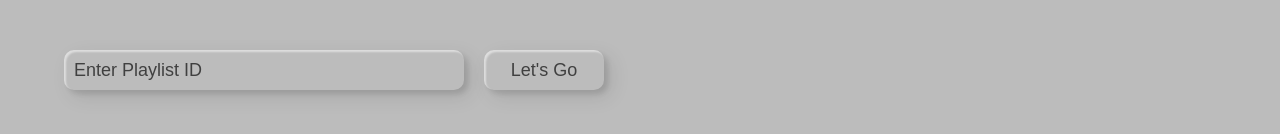
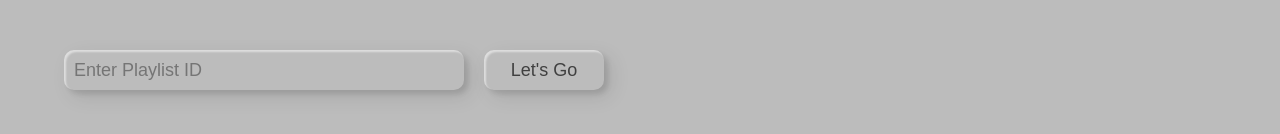
Before and after one commit to rencewang/spotlist, a React (Create React App) app: page / in a window 1280 px wide. Shown: the top 134 px of the page. Built offline with nearby package versions, Linux system fonts and the light colour scheme.

Commit message:
input placeholder

```diff
--- a/src/App.js
+++ b/src/App.js
@@ -7,7 +7,7 @@ import './App.scss'
 function App() {
 
   // getting playlist from Spotify API
-  const [playlistID, setID] = useState('Enter Playlist ID')
+  const [playlistID, setID] = useState('')
   const [playlistName, setName] = useState('')
   const [playlistOwner, setOwner] = useState('')
   const [playlistTracks, setTrack] = useState([])
@@ -79,12 +79,6 @@ function App() {
     setTimeout(() => setCopiedDisplay("none"), 1000)
   }
 
-  function resetField() {
-    if (playlistID === 'Enter Playlist ID') {
-      setID('')
-    }
-  }
-
   return (
     <main className="App">
 
@@ -93,7 +87,7 @@ function App() {
       </div>
 
       <form onSubmit={GetPlaylist} autoComplete="off" className="trackIDform">
-        <input type="text" id="playlist" name="playlist" value={playlistID} onClick={() => resetField()} onChange={event => setID(event.target.value)} required/>
+        <input type="text" id="playlist" name="playlist" value={playlistID} placeholder="Enter Playlist ID" onChange={event => setID(event.target.value)} required/>
         <button type="submit">Let's Go</button>
       </form>
 
```
